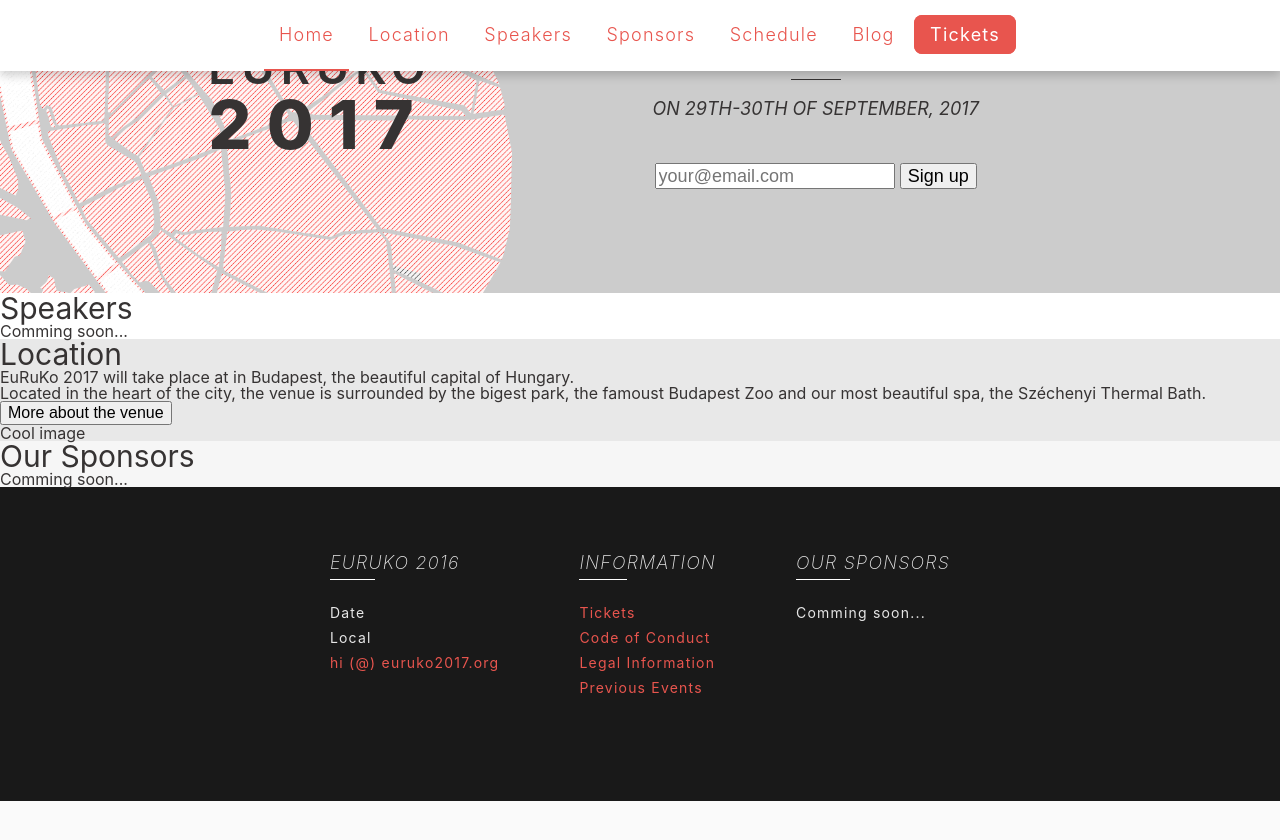
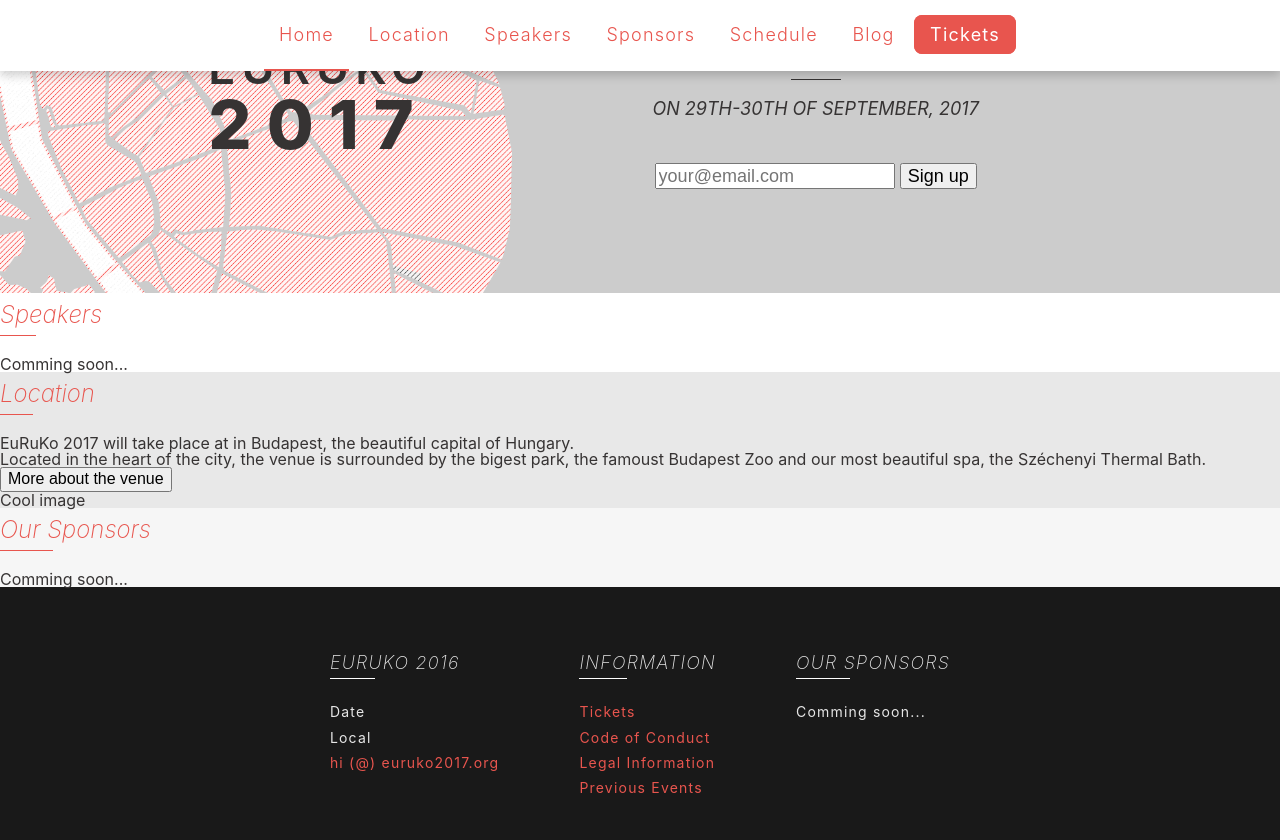
Before and after one commit to euruko/euruko2017.github.io, a Jekyll site: the page built from index.html, in a window 1280 px wide and 900 px high, scrolled down 170 px. Shown: the top 840 px of the window. Built offline with Jekyll 4.4.1, drawn with Linux system fonts in a browser that asks for light colours; before the commit the page ends 971 px from its top, so only the background shows below that.

Commit message:
Create section title styles

```diff
--- a/_sass/base.scss
+++ b/_sass/base.scss
@@ -34,3 +34,23 @@
 a:active {
   text-decoration: underline;
 }
+
+.section__title {
+  color: $primaryColor;
+  display: inline-block;
+  position: relative;
+  font-size: 24px;
+  margin-bottom: 20px;
+  font-style: italic;
+  font-weight: 200;
+  line-height: 1.8;
+}
+
+.section__title::before {
+  content: "";
+  position: absolute;
+  width: 35%;
+  height: 1px;
+  bottom: 0px;
+  background: $primaryColor;
+}
```
